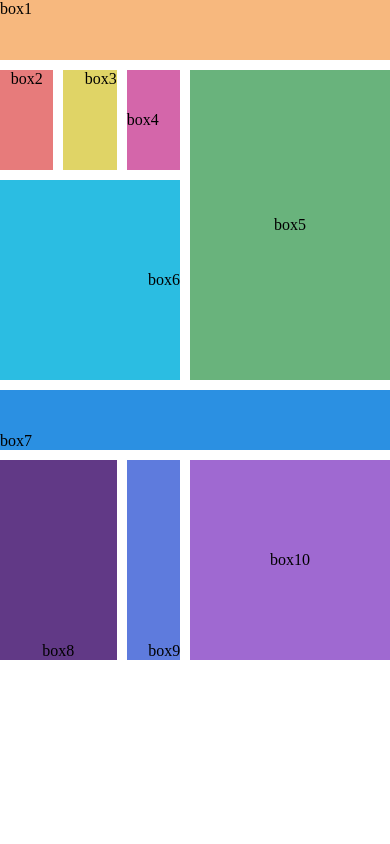
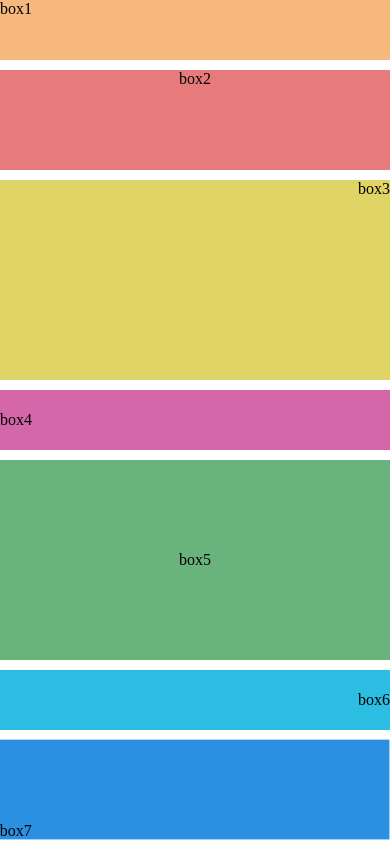
Before and after one commit to KrrishBhandari/grid, a plain HTML site: page index.html in a window 390 px wide. Shown: the top 844 px of the page. Drawn offline with nearby package versions, Linux system fonts and the light colour scheme.

Commit message:
Update style.css

```diff
--- a/style.css
+++ b/style.css
@@ -78,3 +78,52 @@
   justify-items: center;
   align-items: center;
 }
+
+@media (max-width: 700px) {
+  .main {
+    grid-template-columns: 1fr;
+    grid-template-rows: 60px 100px 200px 60px 200px 60px 100px 50px 60px 200px;
+    grid-template-areas:
+      "box1"
+      "box2"
+      "box3"
+      "box4"
+      "box5"
+      "box6"
+      "box7"
+      "box8"
+      "box9"
+      "box10";
+  }
+
+  .box1 {
+    grid-area: box1;
+  }
+  .box2 {
+    grid-area: box2;
+  }
+  .box3 {
+    grid-area: box3;
+  }
+  .box4 {
+    grid-area: box4;
+  }
+  .box5 {
+    grid-area: box5;
+  }
+  .box6 {
+    grid-area: box6;
+  }
+  .box7 {
+    grid-area: box7;
+  }
+  .box8 {
+    grid-area: box8;
+  }
+  .box9 {
+    grid-area: box9;
+  }
+  .box10 {
+    grid-area: box10;
+  }
+}
```
